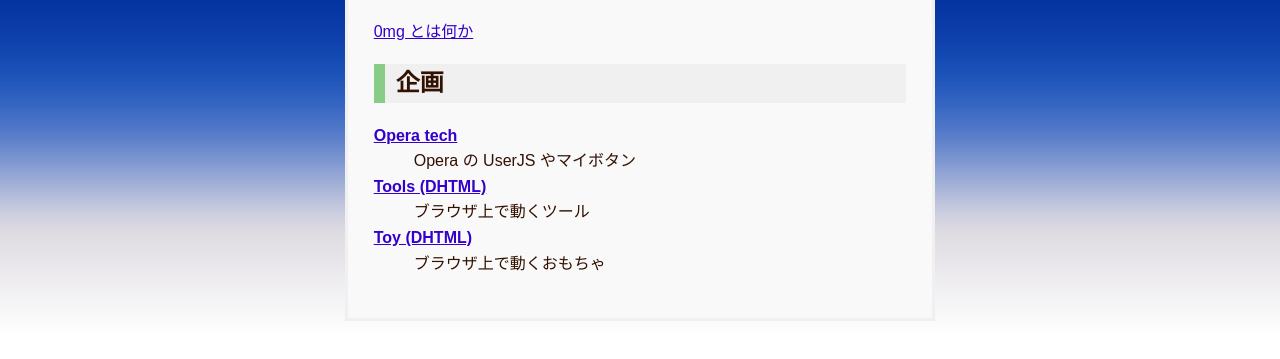
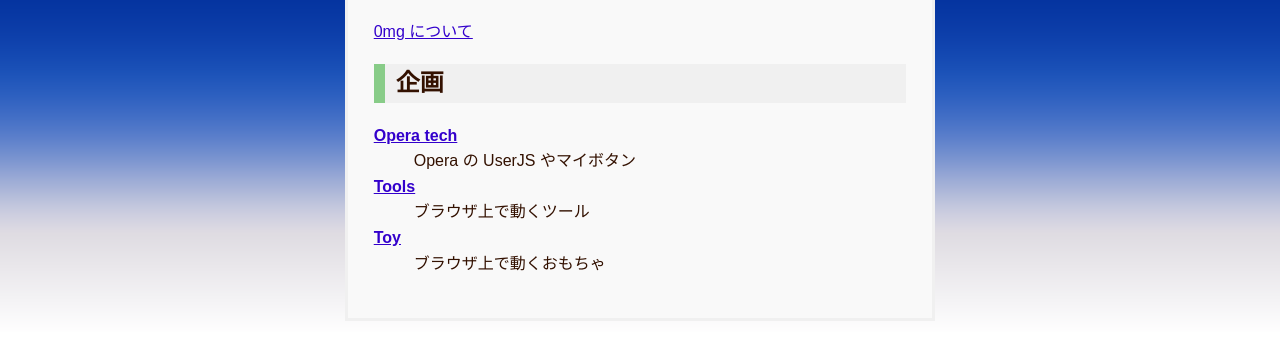
Before and after one commit to 0mg/0mg.github.com, a plain HTML site: page index.html in a window 1280 px wide. Shown: the part 129-488 px from the top of the page. Drawn offline with Linux system fonts and the light colour scheme.

Commit message:
dez: string

```diff
--- a/index.html
+++ b/index.html
@@ -8,14 +8,14 @@
 </head>
 <body>
 <h1>0mg</h1>
-<p><a href="0mg/">0mg とは何か</a>
+<p><a href="0mg/">0mg について</a>
 <h2>企画</h2>
 <dl>
 <dt><a href="opera/">Opera tech</a>
 <dd>Opera の UserJS やマイボタン
-<dt><a href="tools/">Tools (DHTML)</a>
+<dt><a href="tools/">Tools</a>
 <dd>ブラウザ上で動くツール
-<dt><a href="toy/">Toy (DHTML)</a>
+<dt><a href="toy/">Toy</a>
 <dd>ブラウザ上で動くおもちゃ
 </dl>
 </body>
```
Also changed, not shown: 0mg/index.html (+0 -4 lines).
